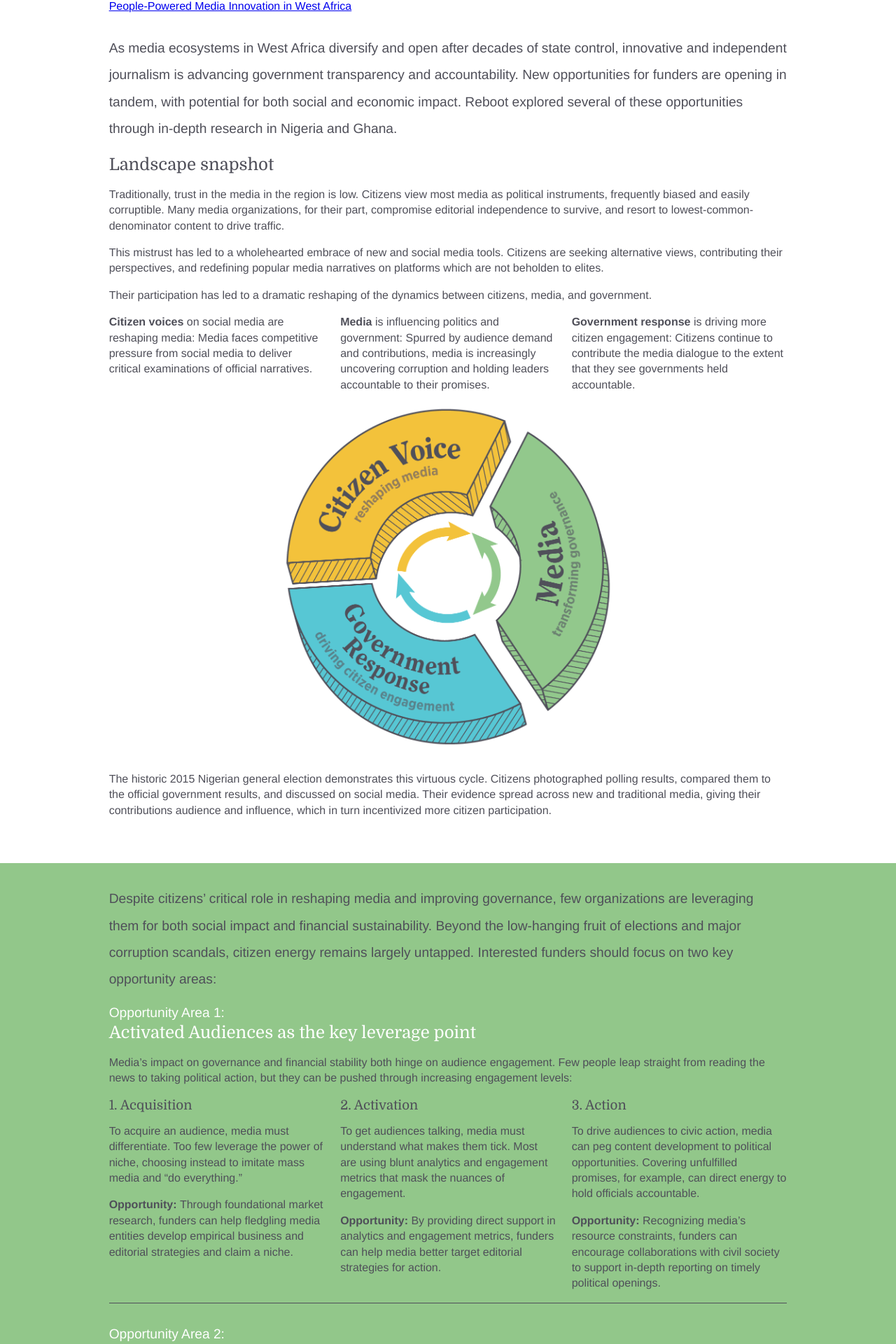
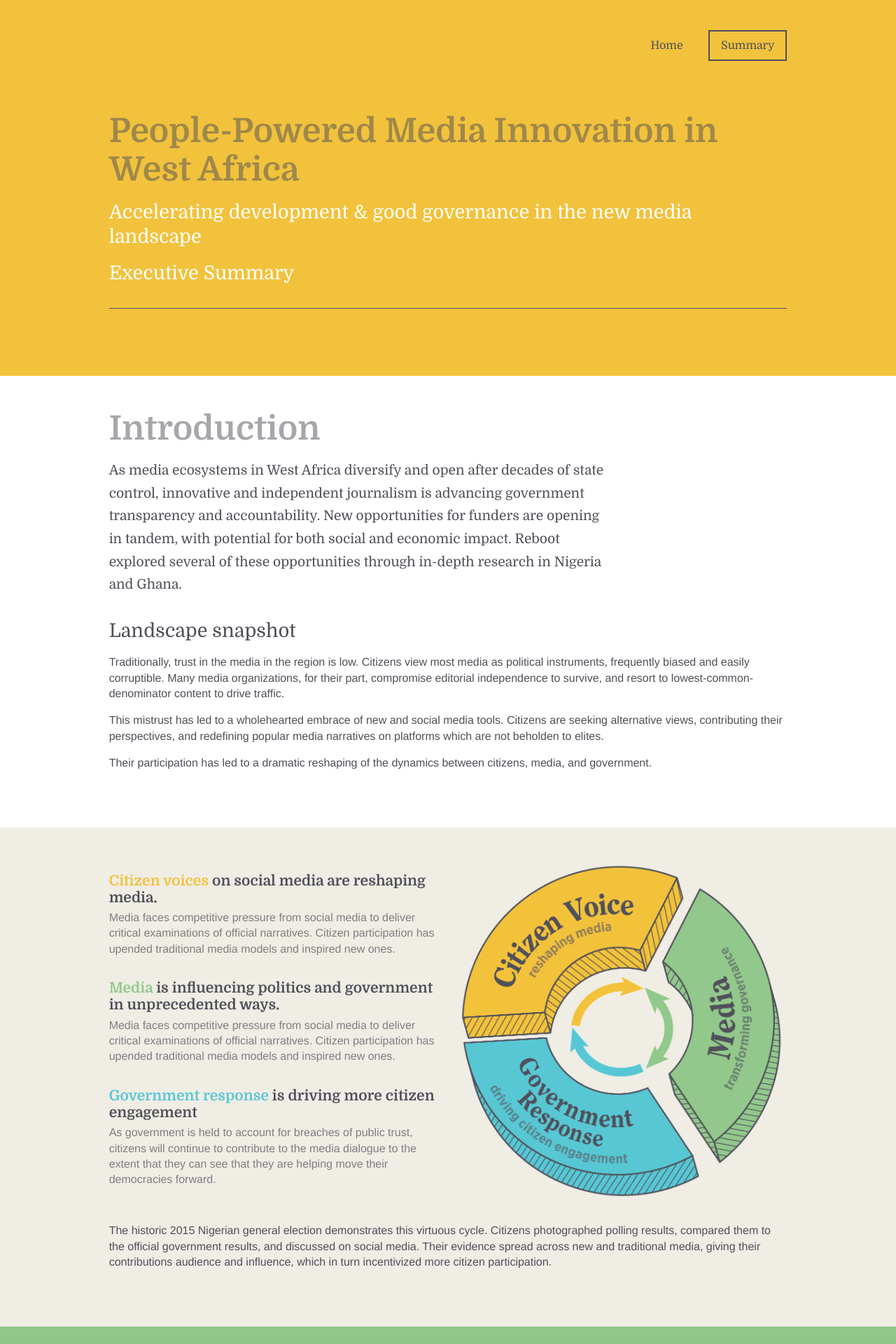
Before and after one commit to theReboot/westafricamedia, a Jekyll site: the page built from summary/index.html, in a window 1280 px wide. Shown: the top 1920 px of the page at 70% size. Built offline with Jekyll 4.4.1, drawn with Linux system fonts in a browser that asks for light colours; some of the changed text lies outside the part shown.

Commit message:
Restructured summary, and added navigation

```diff
--- a/_includes/header.html
+++ b/_includes/header.html
@@ -2,7 +2,12 @@
 
   <header class="site-header">
 
-      <a class="site-title" href="{{ site.baseurl }}/">{{ site.title }}</a>
+      <nav>
+
+        <a {% if page.nav == "home" %}class="active"{% else %}{% endif %} href="{{ site.baseurl }}/">Home</a>
+        <a {% if page.nav == "summary" %}class="active"{% else %}{% endif %} href="{{ site.baseurl }}/summary/">Summary</a>
+
+      </nav>
 
   </header>
 
--- a/_layouts/home.html
+++ b/_layouts/home.html
@@ -4,6 +4,8 @@
   {% include head.html %}
 
   <body>
+
+    {% include header.html %}
 
     <section class="introduction">
 
@@ -17,7 +19,7 @@
 
           <h1>People-Powered Media Innovation in West Africa</h1>
           <h2>Accelerating development &amp; good governance in the new media landscape</h2>
-          <a class="button" target="_blank" href="{{ site.baseurl }}/assets/2016_People-Powered-Media-Innovation-in-West-Africa.pdf">Download the Report</a>
+          <a class="button" target="_blank" href="{{ site.baseurl }}/assets/2016_People-Powered-Media-Innovation-in-West-Africa.pdf">Download the Report<br /><span class="small">PDF, 5,9MB</span></a>
           <div class="clearfix"></div>
           <a class="logo" href="http://reboot.org"><img src="{{ site.baseurl }}/img/logo_reboot.png" alt="Reboot logo" /></a>
           <a class="logo" href="https://www.omidyar.com/"><img src="{{ site.baseurl }}/img/logo_omidyarnetwork.png" alt="Omidyar Network logo" /></a>
--- a/_sass/_variables.scss
+++ b/_sass/_variables.scss
@@ -5,6 +5,7 @@ $teal: #57C6D4;
 $green: #92C78A;
 $grey: #4F4F59;
 $offwhite: #EFEDE4;
+$hoverColor: rgba(204,204,204,.4);
 
 // type
 
--- a/css/main.scss
+++ b/css/main.scss
@@ -32,17 +32,22 @@ body,
 section:not(.introduction) {
   @include span-columns(10 of 12);
   @include shift(1 of 12);
-  padding: 2rem 0 3rem;
+  padding: 3rem 0 4rem;
 
   @include media($mobile) {
     @include span-columns(4);
     @include shift(0);
+  }
+
+  &.topPage {
+    padding-top: 10rem;
   }
 }
 
 header {
   @include span-columns(10 of 12);
   @include shift(1 of 12);
+  position: relative;
 
   @include media($mobile) {
     @include span-columns(4);
@@ -57,6 +62,34 @@ footer {
   p {
     font-size: .8rem;
     margin: 0 0 .5rem;
+  }
+}
+
+nav {
+  position: absolute;
+  margin-top: 3.5rem;
+  right: 0;
+  z-index: 2;
+
+  a {
+    padding: .7rem 1rem;
+    font-family: $domine;
+    margin-left: 1rem;
+    transition: .15s all ease;
+
+    &:link,
+    &:active,
+    &:visited {
+      color: $grey;
+      text-decoration: none;
+    }
+
+    &:hover {
+      background: $hoverColor;
+    }
+  }
+  .active {
+    border: 2px solid $grey;
   }
 }
 
@@ -84,25 +117,66 @@ img {
 
 }
 
-.threecols {
+span {
+
+  &.orange {
+    color: $orange;
+  }
+
+  &.green {
+    color: $green;
+  }
+
+  &.teal {
+    color: $teal;
+  }
+
+  &.small {
+    font-size: .8rem;
+    font-style: italic;
+    opacity: .7
+  }
+
+}
+
+.split {
   @include span-columns(12);
 
   @include media($mobile) {
     @include span-columns(4);
   }
+}
 
-  .column {
-    @include span-columns(4 of 12);
+.col-2-3 {
+  @include span-columns(8 of 12);
 
-    @include media($mobile) {
-      @include span-columns(4);
-    }
+  @include media($mobile) {
+    @include span-columns(4);
   }
+}
+
+.col-1-2 {
+  @include span-columns(6 of 12);
+
+  @include media($mobile) {
+    @include span-columns(4);
+  }
+}
+
+.col-1-3 {
+  @include span-columns(4 of 12);
+
+  @include media($mobile) {
+    @include span-columns(4);
+  }
+}
+
+.highlightModule {
+  margin-bottom: 2rem;
 }
 
 .graphic {
   max-height: 100vh;
-  max-width: 30em;
   display: block;
   margin-bottom: 2rem;
 
@@ -141,6 +215,7 @@ h1 {
   font-weight: 700;
   font-size: 3rem;
   margin: 0 0 1rem;
+  opacity: .5;
 
   @include media($tablet) {
     font-size: 2.3rem;
@@ -149,15 +224,16 @@ h1 {
   @include media($mobile) {
     font-size: 2rem;
   }
-}
 
-h2,
-h3 {
-  font-weight: 500;
-  margin: 0 0 1rem;
+  .introduction & {
+    opacity: 1;
+  }
 }
 
 h2 {
+  font-weight: 500;
+  margin: 0 0 1rem;
+  font-size: 1.7rem;
   line-height: 1.3;
 
   @include media($mobile) {
@@ -178,6 +254,12 @@ h2 {
   }
 }
 
+h3 {
+  font-weight: 700;
+  font-size: 1.3rem;
+  margin: 1rem 0 .4rem;
+}
+
 h4 {
   font-size: 1.4rem;
   font-weight: 500;
@@ -192,11 +274,23 @@ h6 {
 p {
   line-height: 1.4;
   margin: 0 0 1rem;
+
+  .highlightModule & {
+    // font-size: 1.2rem;
+    opacity: .7;
+  }
 }
 
-p.preface {
+.preface {
+  font-family: $domine;
+  @include span-columns(9 of 12);
   font-size: 1.2rem;
-  line-height: 2;
+  line-height: 1.7;
+  margin-bottom: 2rem;
+
+  @include media($mobile) {
+    @include span-columns(4);
+  }
 }
 
 .button {
@@ -219,7 +313,7 @@ p.preface {
   }
 
   &:hover {
-    background: rgba(255,255,255,1);
+    background: $hoverColor;
   }
 }
 
--- a/summary/index.html
+++ b/summary/index.html
@@ -1,12 +1,34 @@
 ---
 layout: default
+nav: summary
 ---
+<div class="bleed orange">
+
+  <div class="wrapper">
+
+    <section class="topPage">
+
+      <h1>People-Powered Media Innovation in West Africa</h1>
+      <h2>Accelerating development &amp; good governance in the new media landscape</h2>
+      <h2>Executive Summary</h2>
+
+      <div class="linebreak"></div>
+
+    </section>
+
+  </div>
+
+</div>
 
 <div class="wrapper">
 
   <section>
 
+  <h1>Introduction</h1>
+
   <p class="preface">As media ecosystems in West Africa diversify and open after decades of state control, innovative and independent journalism is advancing government transparency and accountability. New opportunities for funders are opening in tandem, with potential for both social and economic impact. Reboot explored several of these opportunities through in-depth research in Nigeria and Ghana.</p>
+
+  <div class="clearfix"></div>
 
   <h2>Landscape snapshot</h2>
 
@@ -16,35 +38,56 @@ layout: default
 
   <p>Their participation has led to a dramatic reshaping of the dynamics between citizens, media, and government.</p>
 
-  <div class="threecols">
-
-    <div class="column">
-
-      <p><strong>Citizen voices</strong> on social media are reshaping media: Media faces competitive pressure from social media to deliver critical examinations of official narratives.</p>
+</section>
 
 </div>
 
-    <div class="column">
+<div class="bleed offwhite">
 
-      <p><strong>Media</strong> is influencing politics and government: Spurred by audience demand and contributions, media is increasingly uncovering corruption and holding leaders accountable to their promises.</p>
+  <div class="wrapper">
+
+    <section>
+
+      <div class="split">
+
+        <div class="col-1-2">
+
+          <div class="highlightModule">
+
+            <h3><span class="orange">Citizen voices</span> on social media are reshaping media.</h3>
+            <p>Media faces competitive pressure from social media to deliver critical examinations of official narratives. Citizen participation has upended traditional media models and inspired new ones.</p>
 
           </div>
 
-    <div class="column">
+          <div class="highlightModule">
 
-      <p><strong>Government response</strong> is driving more citizen engagement: Citizens continue to contribute the media dialogue to the extent that they see governments held accountable.</p>
+            <h3><span class="green">Media</span> is influencing politics and government in unprecedented ways.</h3>
+            <p>Media faces competitive pressure from social media to deliver critical examinations of official narratives. Citizen participation has upended traditional media models and inspired new ones.</p>
+
+          </div>
+
+          <div class="highlightModule">
+
+            <h3><span class="teal">Government response</span> is driving more citizen engagement</h3>
+            <p>As government is held to account for breaches of public trust, citizens will continue to contribute to the media dialogue to the extent that they can see that they are helping move their democracies forward.</p>
 
           </div>
 
         </div>
 
-  <div class="clearfix"></div>
+        <div class="col-1-2">
 
-  <img class="graphic centered" src="{{ site.baseurl }}/img/on_graphic_cycle.png" />
+          <img class="graphic" src="{{ site.baseurl }}/img/on_graphic_cycle.png" />
+
+        </div>
+
+      </div>
 
       <p>The historic 2015 Nigerian general election demonstrates this virtuous cycle. Citizens photographed polling results, compared them to the official government results, and discussed on social media. Their evidence spread across new and traditional media, giving their contributions audience and influence, which in turn incentivized more citizen participation.</p>
 
     </section>
+
+  </div>
 
 </div>
 
@@ -54,26 +97,30 @@ layout: default
 
     <section>
 
+      <h1>Opportunities</h1>
+
       <p class="preface">Despite citizens’ critical role in reshaping media and improving governance, few organizations are leveraging them for both social impact and financial sustainability. Beyond the low-hanging fruit of elections and major corruption scandals, citizen energy remains largely untapped. Interested funders should focus on two key opportunity areas:</p>
+
+      <div class="clearfix"></div>
 
       <h2 class="twoPart">Opportunity Area 1:<br />Activated Audiences as the key leverage point</h2>
       <p>Media’s impact on governance and financial stability both hinge on audience engagement. Few people leap straight from reading the news to taking political action, but they can be pushed through increasing engagement levels:</p>
 
-      <div class="threecols">
+      <div class="split">
 
-        <div class="column">
+        <div class="col-1-3">
           <h3>1. Acquisition</h3>
           <p>To acquire an audience, media must differentiate. Too few leverage the power of niche, choosing instead to imitate mass media and “do everything.”</p>
           <p><strong>Opportunity: </strong>Through foundational market research, funders can help fledgling media entities develop empirical business and editorial strategies and claim a niche.</p>
         </div>
 
-        <div class="column">
+        <div class="col-1-3">
           <h3>2. Activation</h3>
           <p>To get audiences talking, media must understand what makes them tick. Most are using blunt analytics and engagement metrics that mask the nuances of engagement.</p>
           <p><strong>Opportunity: </strong>By providing direct support in analytics and engagement metrics, funders can help media better target editorial strategies for action.</p>
         </div>
 
-        <div class="column">
+        <div class="col-1-3">
           <h3>3. Action</h3>
           <p>To drive audiences to civic action, media can peg content development to political opportunities. Covering unfulfilled promises, for example, can direct energy to hold officials accountable.</p>
           <p><strong>Opportunity: </strong>Recognizing media’s resource constraints, funders can encourage collaborations with civil society to support in-depth reporting on timely political openings.</p>
@@ -86,22 +133,22 @@ layout: default
       <h2 class="twoPart">Opportunity Area 2:<br />Sequenced, creative investments for sustainable media development</h2>
       <p>Independent finance is a prerequisite for independent editorial. To encourage the development of sustainable business models, funders must provide new financial pathways for media to grow and experiment:</p>
 
-      <div class="threecols">
+      <div class="split">
 
-        <div class="column">
-          <h3>Individual level: Support journalists</h3>
+        <div class="col-1-3">
+          <h3>Individual level:<br />Support journalists</h3>
           <p>Some of the most productive independent media voices are individuals. Operating with low overhead that shields them from compromise, solo journalists are sharing critical information with enthusiastic audiences through social media.</p>
           <p><strong>Opportunity: </strong>Providing funding, journalism training, and business guidance to promising individuals for short-term impact.</p>
         </div>
 
-        <div class="column">
-          <h3>Organizational level: Improve investment approaches</h3>
+        <div class="col-1-3">
+          <h3>Organizational level:<br />Improve investment approaches</h3>
           <p>Donor funding for is usually tied to reporting on specific sectors or issues. There is a greater need for core operating funds that enable media organizations to set their own agendas and editorial strategy.</p>
           <p><strong>Opportunity: </strong>Designing responsive funding mechanisms that provide greater agency, tailored to different stages of the organizational lifecycle (from start-up to established).</p>
         </div>
 
-        <div class="column">
-          <h3>Field level: Innovate financing</h3>
+        <div class="col-1-3">
+          <h3>Field level:<br />Innovate financing</h3>
           <p>Many in media worry that it is impossible to maintain both editorial independence and operational sustainability. Philanthropic and private sector funders can offer hope through more flexible and innovative solutions.</p>
           <p><strong>Opportunity: </strong>Funders offer unique value in a media landscape. More creative financing, such as supporting media loan funds, can “incubate” organizations through long-term, supportive relationships.</p>
         </div>
@@ -118,7 +165,8 @@ layout: default
 
   <section>
 
-  <h2>Looking Forward</h2>
+  <h1>Looking Forward</h1>
+
   <p>In the digital age, the most successful and impactful media entities will be not just delivery channels to the people, but platforms for the people. There are exciting opportunities for funders to support media organizations in making this shift, and to increase their agency and power by winning and engaging audiences.</p>
   <p>Citizens have increased confidence that today’s fourth estate is able to fulfill its watchdog function, and that it needs their help. In a challenging market, where political influence is rampant and finance is tight, this citizen energy is media’s most valuable asset. It is also a renewable resource.</p>
   <p>Now is the time for funders and media organizations to support this energy, and work alongside citizens toward a fairer, more accountable West Africa—and a playbook that can help others advance independent media and good governance around the world.</p>
```
Also changed, not shown: index.html (+8 -1 lines). Lines whose indentation alone changed are shown as unchanged.
